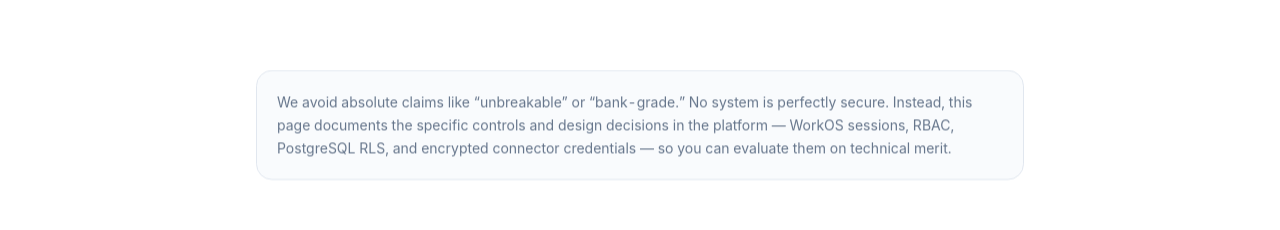
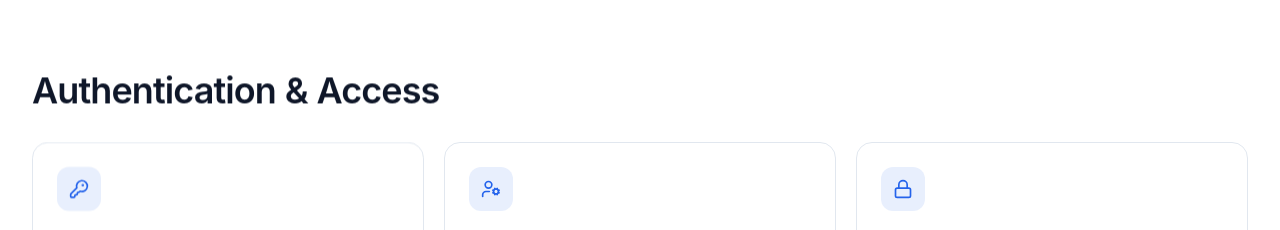
Before and after one commit to arydub-dev/Atlasops, a Next.js app in the folder frontend/: page /security in a window 1280 px wide. Shown: the part 549-779 px from the top of the page. Built offline with nearby package versions, Linux system fonts and the light colour scheme; no server answers.

Commit message:
Remove introductory security disclaimer paragraph

```diff
--- a/frontend/app/(marketing)/security/page.tsx
+++ b/frontend/app/(marketing)/security/page.tsx
@@ -128,19 +128,6 @@ export default function SecurityPage() {
         description="We describe concrete architectural decisions rather than slogans. Here is what ATLASOPS actually implements — and why each choice matters."
       />
 
-      {/* Honesty note */}
-      <Section className="pb-0">
-        <Container>
-          <Reveal className="mx-auto max-w-3xl rounded-2xl border border-border bg-muted/40 p-5 text-sm leading-relaxed text-muted-foreground">
-            We avoid absolute claims like &ldquo;unbreakable&rdquo; or
-            &ldquo;bank-grade.&rdquo; No system is perfectly secure. Instead, this
-            page documents the specific controls and design decisions in the
-            platform — WorkOS sessions, RBAC, PostgreSQL RLS, and encrypted
-            connector credentials — so you can evaluate them on technical merit.
-          </Reveal>
-        </Container>
-      </Section>
-
       <Section>
         <Container>
           <div className="space-y-16">
```
